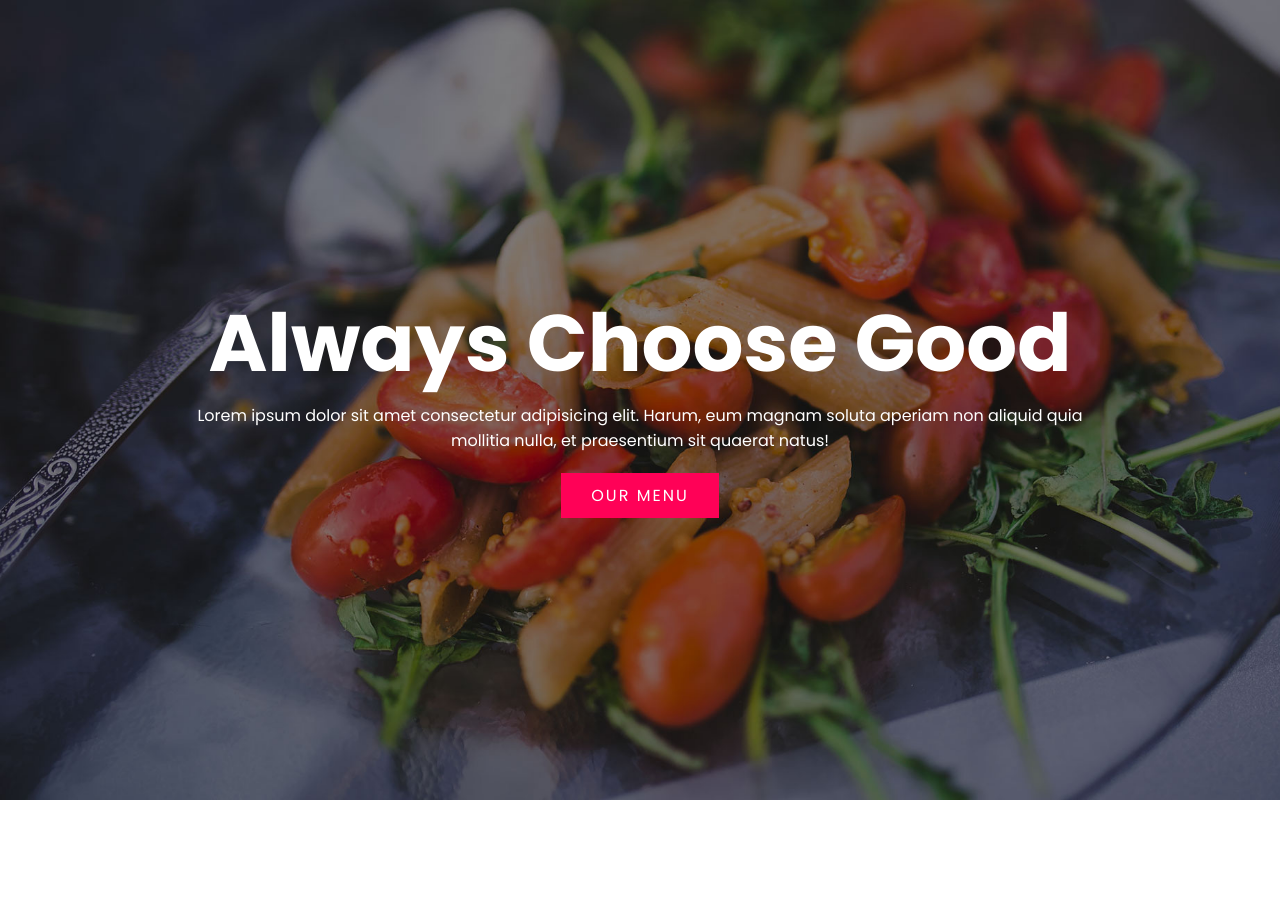
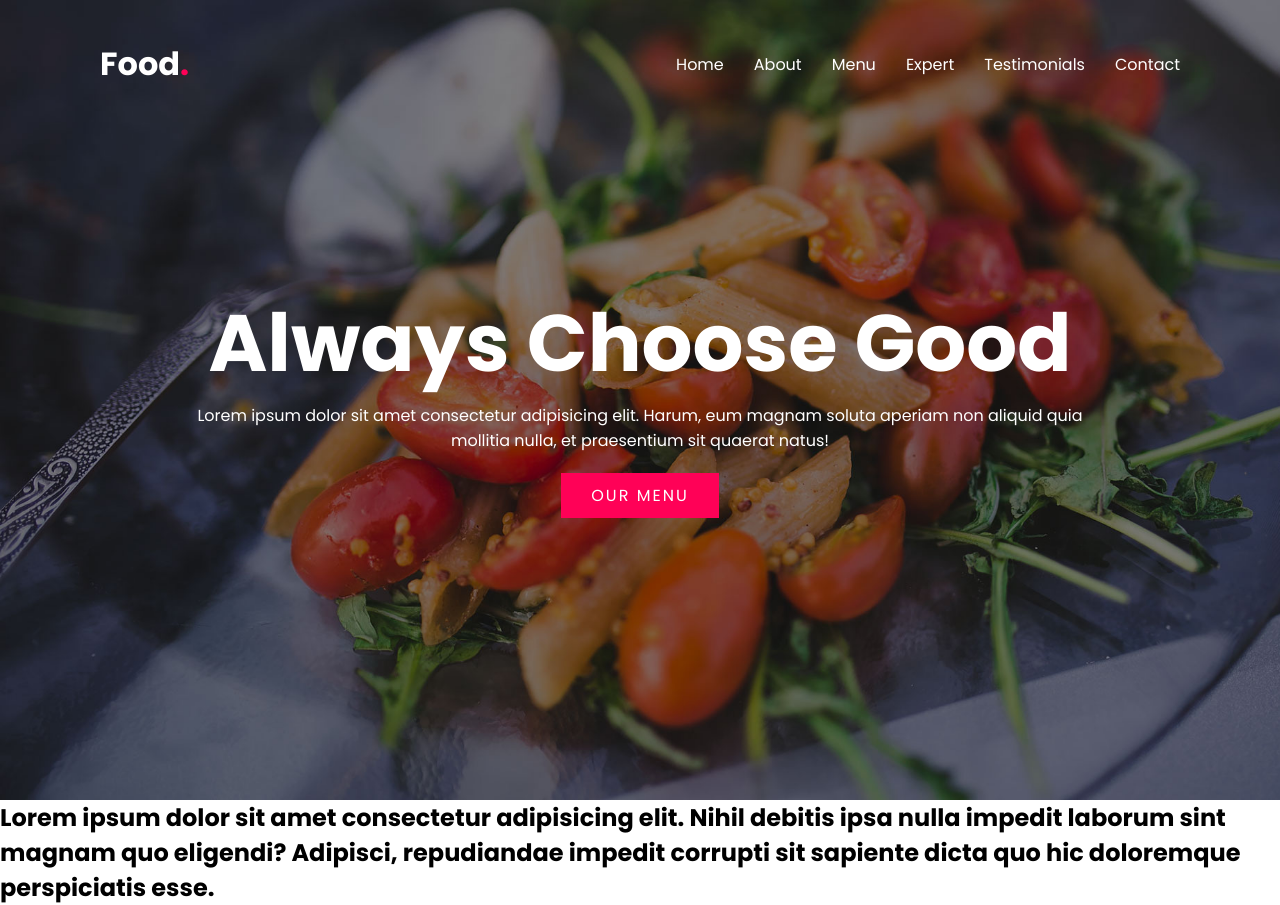
Before and after one commit to tatimcb/foodsite, a plain HTML site: page index.html in a window 1280 px wide. Before the commit the page ends 800 px from the top, so only its background shows below. Drawn offline with Linux system fonts and the light colour scheme.

Commit message:
finalizando header

```diff
--- a/index.html
+++ b/index.html
@@ -10,6 +10,19 @@
 </head>
 
 <body>
+	<header>
+		<a href="#" class="logo">Food<span>.</span> </a>
+		<ul class="navigation">
+			<li><a href="#">Home</a></li>
+			<li><a href="#">About</a></li>
+			<li><a href="#">Menu</a></li>
+			<li><a href="#">Expert</a></li>
+			<li><a href="#">Testimonials</a></li>
+			<li><a href="#">Contact</a></li>
+		</ul>
+
+	</header>
+
 	<section class="banner" id="banner">
 		<div class="content">
 			<h2>Always Choose Good</h2>
@@ -17,6 +30,11 @@
 			<a href="#" type="button" class="cta cta-button">Our Menu</a>
 		</div>
 	</section>
+	<section>
+		<h2>Lorem ipsum dolor sit amet consectetur adipisicing elit. Nihil debitis ipsa nulla impedit laborum sint magnam quo eligendi? Adipisci, repudiandae impedit corrupti sit sapiente dicta quo hic doloremque perspiciatis esse.</h2>
+	</section>
 
+
+<script src="/script.js"></script>
 </body>
 </html>
--- /dev/null
+++ b/script.js
@@ -0,0 +1,4 @@
+window.addEventListener('scroll', ()=> {
+	const header = document.querySelector('header');
+	header.classList.toggle("sticky", window.scrollY > 0);
+})
--- a/style.css
+++ b/style.css
@@ -24,6 +24,10 @@ a {
 	transition: 0.5s;
 }
 
+span {
+	color: #ff0157;
+}
+
 .cta:hover {
 	letter-spacing: 6px;
 }
@@ -37,13 +41,11 @@ a {
 	background-size: cover;
 	height: 100vh;
 	width: 100%;
-
 }
 
 .banner .content {
 	max-width: 900px;
 	text-align: center;
-
 
 }
 .banner .content h2 {
@@ -54,3 +56,51 @@ a {
 	color: #fff;
 	font-size: 1rem;
 }
+
+header {
+	position: fixed;
+	top: 0;
+	left: 0;
+	padding: 40px 100px;
+	width: 100%;
+	z-index: 1;
+	display: flex;
+	justify-content: space-between;
+	align-items: center;
+	transition: 0.5s;
+}
+
+header.sticky {
+	background: #fff;
+	padding: 10px 100px;
+	box-shadow: 0 5px 20px rgba(0, 0, 0, 0.05);
+}
+
+header .logo {
+	color: #fff;
+	font-size: 2em;
+	font-weight: 700;
+}
+
+header.sticky .logo {
+	color: #111;
+}
+header .navigation {
+	position: relative;
+	display: flex;
+}
+header .navigation li {
+	list-style: none;
+	margin-left: 30px;
+}
+header .navigation li a {
+	color: #fff;
+	font-weight: 400;
+}
+header .navigation li a:hover {
+	color: #ff0157;
+}
+
+header.sticky .navigation li a {
+	color: #111;
+}
```
